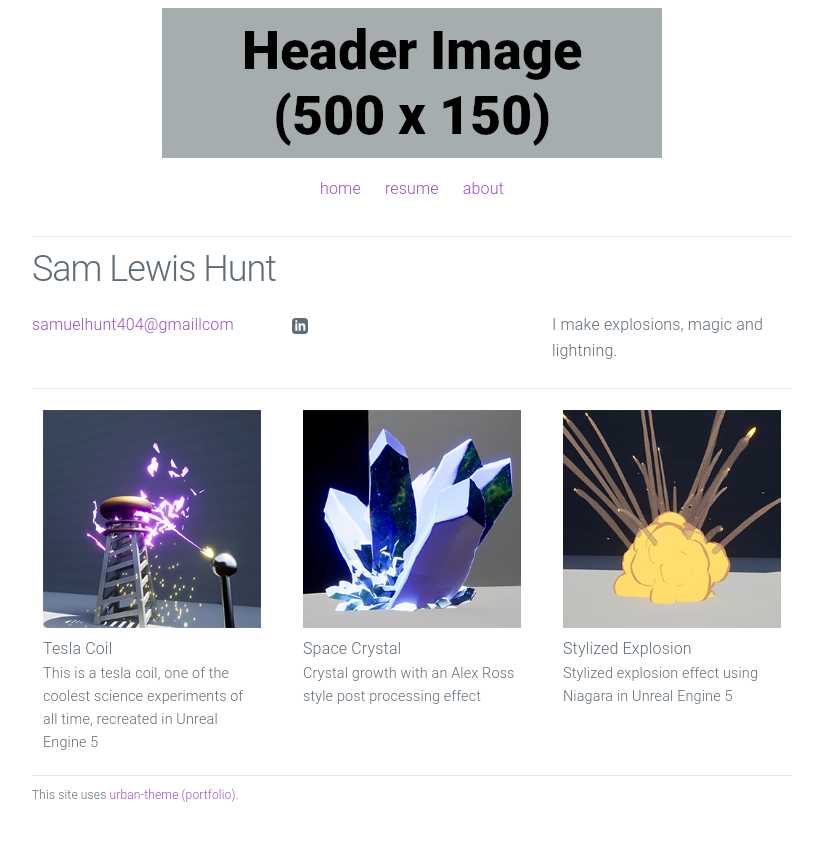
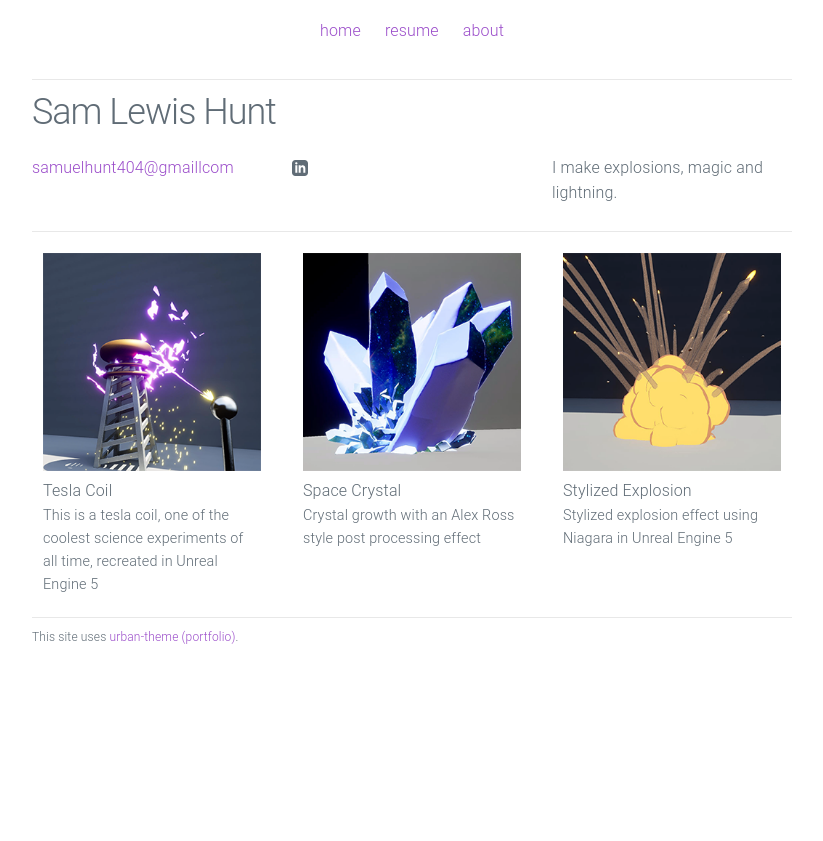
Before and after one commit to samhunt404/samhunt404.github.io, a Jekyll site: the page built from index.html, in a window 1280 px wide. Shown: the top 841 px of the page, without its empty margins (228-1051 px from the left). Built offline with Jekyll 4.4.1, drawn with Linux system fonts in a browser that asks for light colours.

Commit message:
Update header.html

```diff
--- a/_includes/header.html
+++ b/_includes/header.html
@@ -1,5 +1,5 @@
 <header class="site-header">
-  <a class="site-title" href="{{ site.baseurl }}/"><img src="/assets/header.png"></a>
+  <a class="site-title" href="{{ site.baseurl }}/"></a>
 
   <nav class="navbar">
     <ul>
```
